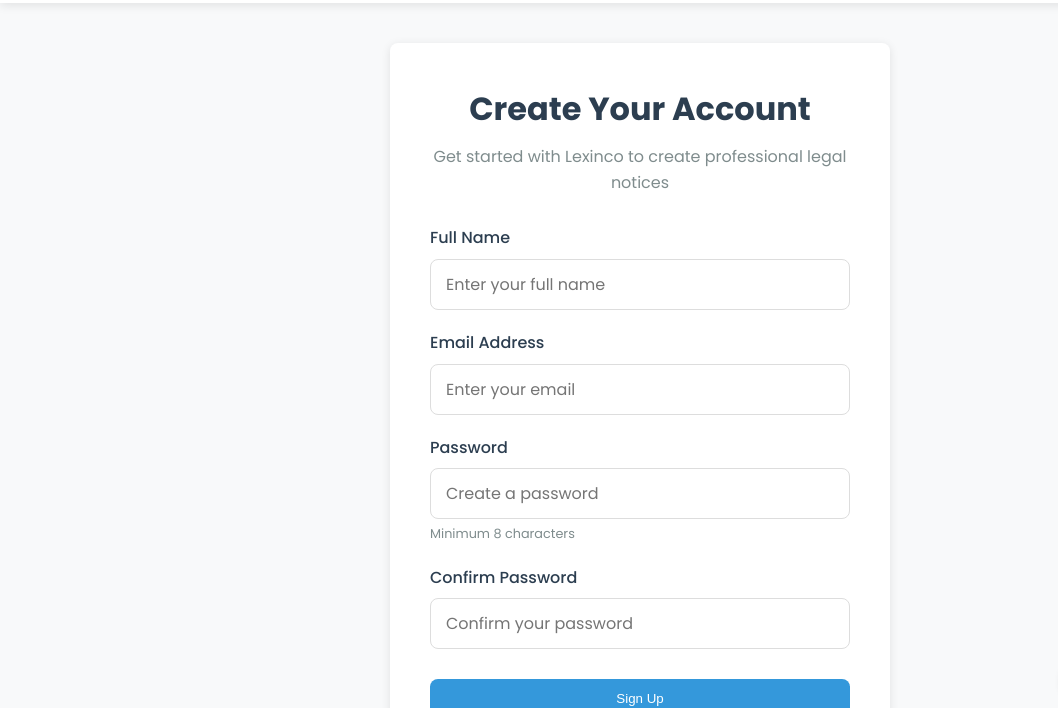
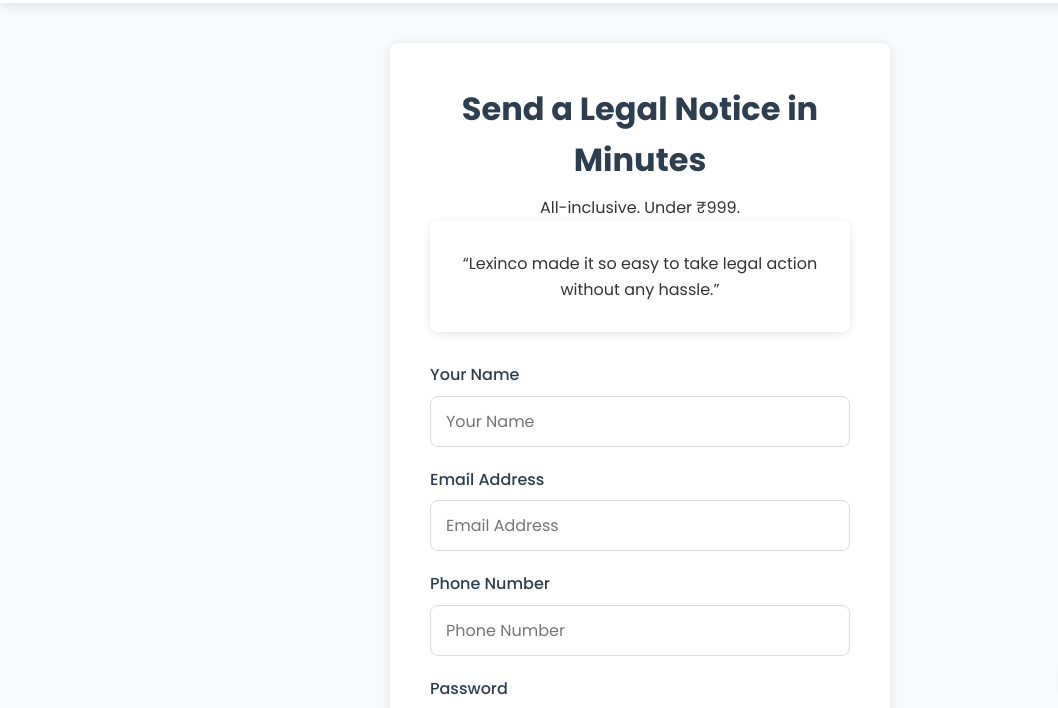
Before and after one commit to WEBDEVELOPERISHA/lexinco, a website: page public/signup.html in a window 1280 px wide. Shown: the part 77-785 px from the top of the page, 0-1058 px from the left. Drawn offline with Linux system fonts and the light colour scheme.

Commit message:
updated signup page

```diff
--- a/backend/server.js
+++ b/backend/server.js
@@ -458,7 +458,7 @@
         if (!noticeId) {
             return res.status(400).json({ error: 'Notice ID is required' });
         }
-        const amount = 150000; // 1500 INR in paise
+        const amount = 99900;  // 1500 INR in paise
         const shortNoticeId = noticeId.slice(0, 8); // First 8 chars of UUID
         const shortTimestamp = Date.now().toString().slice(-6); // Last 6 digits of timestamp
         const receipt = `order_${shortNoticeId}_t${shortTimestamp}`; // e.g., order_123e4567_t842268
--- a/public/signup.html
+++ b/public/signup.html
@@ -47,17 +47,21 @@
     <section class="auth-section">
         <div class="container">
             <div class="auth-card">
-                <h2>Create Your Account</h2>
-                <p class="auth-subtitle">Get started with Lexinco to create professional legal notices</p>
-
+                <h2>Send a Legal Notice in Minutes</h2>
+                <div class="price">All-inclusive. Under ₹999.</div>
+                <div class="testimonial">“Lexinco made it so easy to take legal action without any hassle.”</div>
                 <form class="auth-form" id="signup-form">
                     <div class="form-group">
-                        <label for="name">Full Name</label>
-                        <input type="text" id="name" name="name" required placeholder="Enter your full name">
+                        <label for="name">Your Name</label>
+                        <input type="text" id="name" name="name" required placeholder="Your Name">
                     </div>
                     <div class="form-group">
                         <label for="email">Email Address</label>
-                        <input type="email" id="email" name="email" required placeholder="Enter your email">
+                        <input type="email" id="email" name="email" required placeholder="Email Address">
+                    </div>
+                    <div class="form-group">
+                        <label for="phone">Phone Number</label>
+                        <input type="tel" id="phone" name="phone" required placeholder="Phone Number">
                     </div>
                     <div class="form-group">
                         <label for="password">Password</label>
@@ -69,9 +73,11 @@
                         <input type="password" id="confirm-password" name="confirm-password" required
                             placeholder="Confirm your password">
                     </div>
-                    <button type="submit" class="btn primary full-width">Sign Up</button>
+                    <button type="submit" class="btn primary full-width">Get Started</button>
                 </form>
-
+                <div class="disclaimer">
+                    *Lexinco is not a law firm and does not provide legal advice. All notices are reviewed by independent registered advocates.
+                </div>
                 <div class="auth-footer">
                     <p>Already have an account? <a href="login.html">Log in</a></p>
                     <p class="terms">By signing up, you agree to our <a href="#">Terms of Service</a> and <a
@@ -91,6 +97,7 @@
                 </form>
                 <p class="resend-otp">Didn’t receive code? <a href="#" id="resend-otp-link">Resend</a></p>
             </div>
+        </div>
     </section>
 
     <!-- Footer -->
@@ -100,7 +107,6 @@
                 <div class="footer-brand">
                     <a href="index.html" class="logo">
                         <img src="/assets/logo.svg" alt="">
-
                     </a>
                     <p>Making legal documentation accessible and efficient.</p>
                 </div>
```
